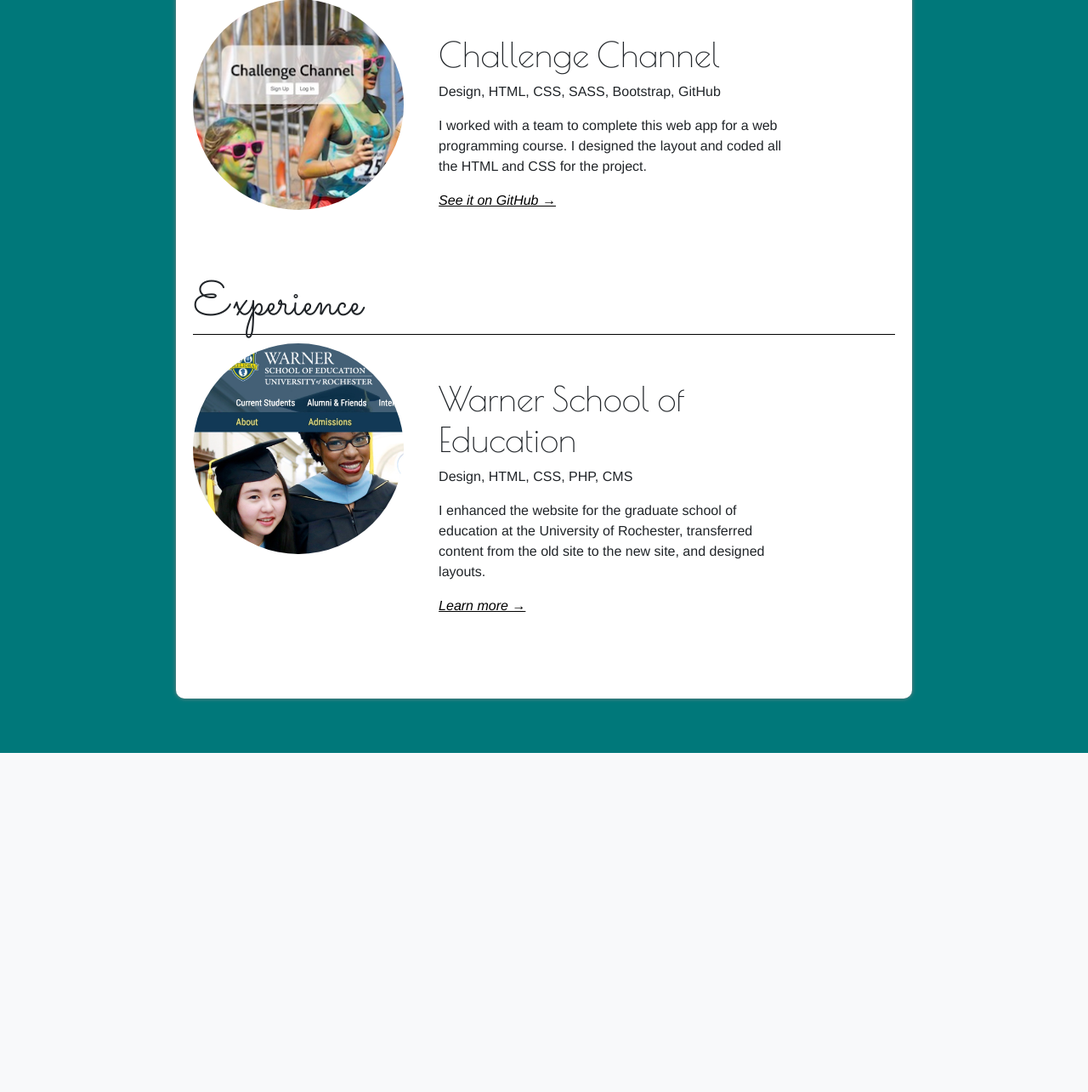
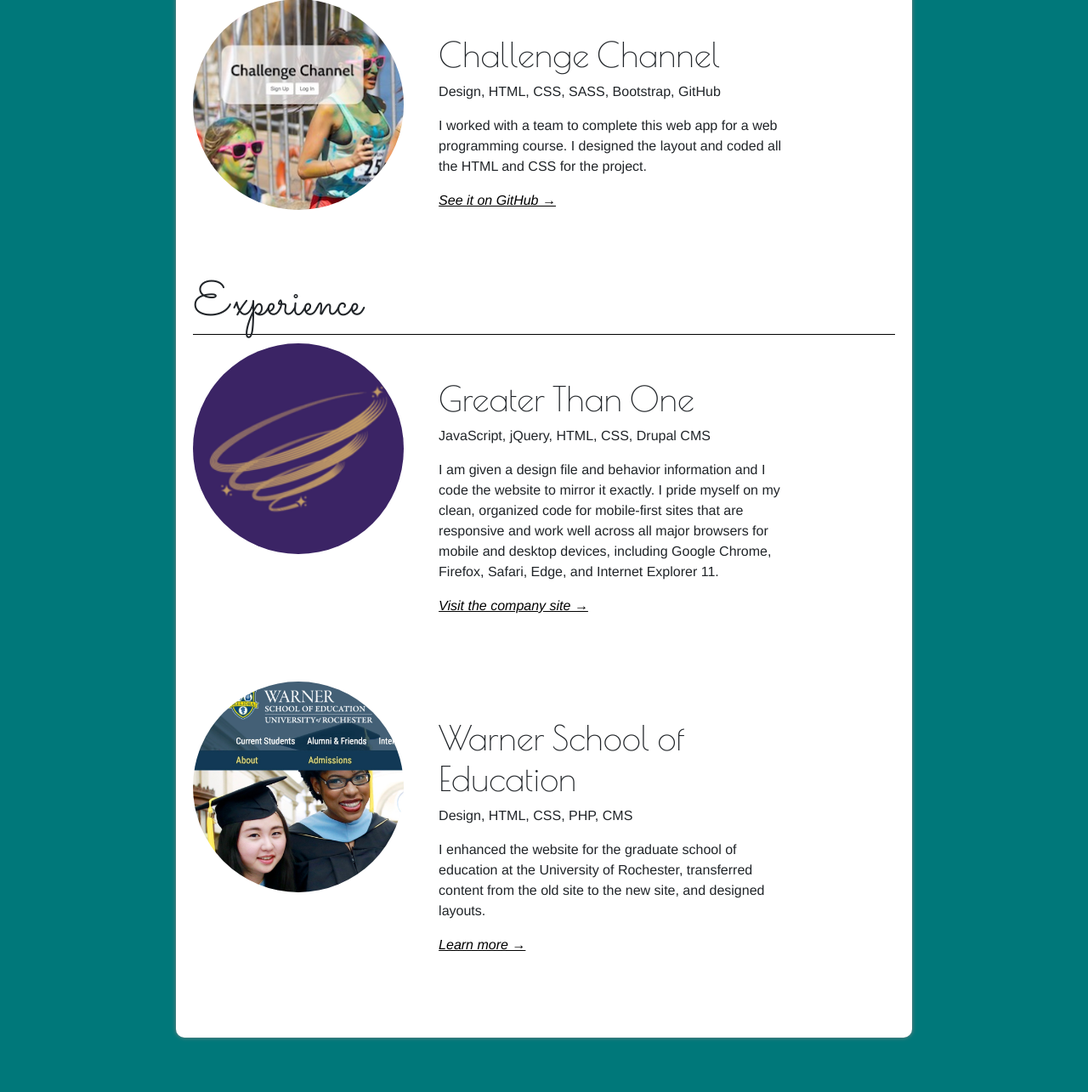
Before and after one commit to smwarsh/steph-warsh, a PHP site: page /portfolio.php in a window 1280 px wide. Shown: the part 640-1925 px from the top of the page at 85% size. Before the commit the page ends 1526 px from the top, so only its background shows below. Run offline with PHP 8.4, Linux system fonts and the light colour scheme.

Commit message:
Add Greater Than One Experience to Portfolio page

```diff
--- a/portfolio.php
+++ b/portfolio.php
@@ -49,6 +49,16 @@
 				<h2>Experience</h2>
 
 				<div class="work-item">
+					<a href="https://greaterthanone.com/" target="_blank"><img src="img/gto-logo.png" alt="Web development at Greater Than One"></a><!--
+					--><div class="description">
+					<h3>Greater Than One</h3>
+					<p>JavaScript, jQuery, HTML, CSS, Drupal CMS</p>
+					<p>I am given a design file and behavior information and I code the website to mirror it exactly. I pride myself on my clean, organized code for mobile-first sites that are responsive and work well across all major browsers for mobile and desktop devices, including Google Chrome, Firefox, Safari, Edge, and Internet Explorer 11.</p>
+					<p class="click"><a href="https://greaterthanone.com/" target="_blank">Visit the company site &#8594;</a></p>
+					</div><!-- .description -->
+				</div><!-- .work-item -->
+
+				<div class="work-item">
 					<a href="warner.php"><img src="img/warner_sm.jpg" alt="Warner"></a><!--
 					--><div class="description">
 					<h3>Warner School of Education</h3>
```
Also changed, not shown: img/gto-logo.png (added).
